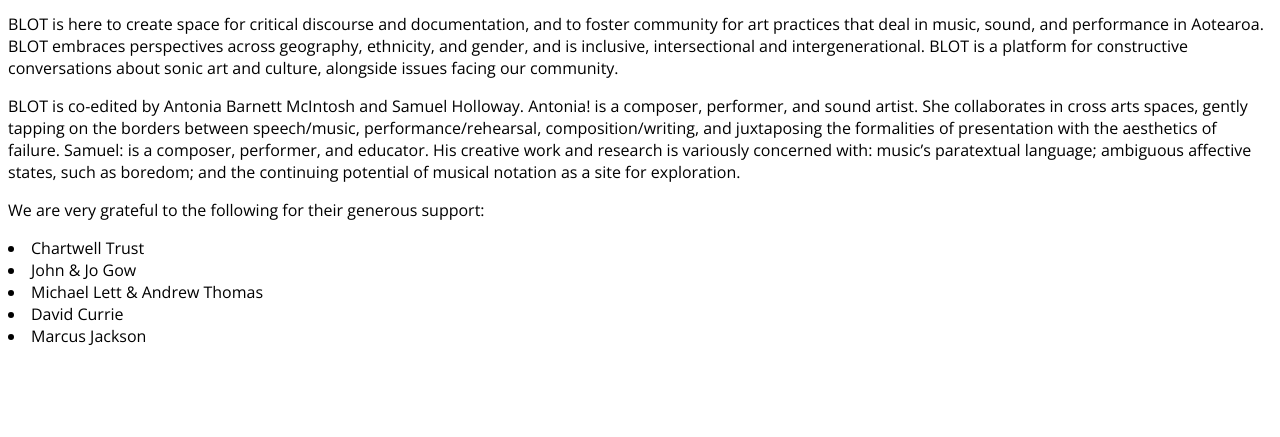
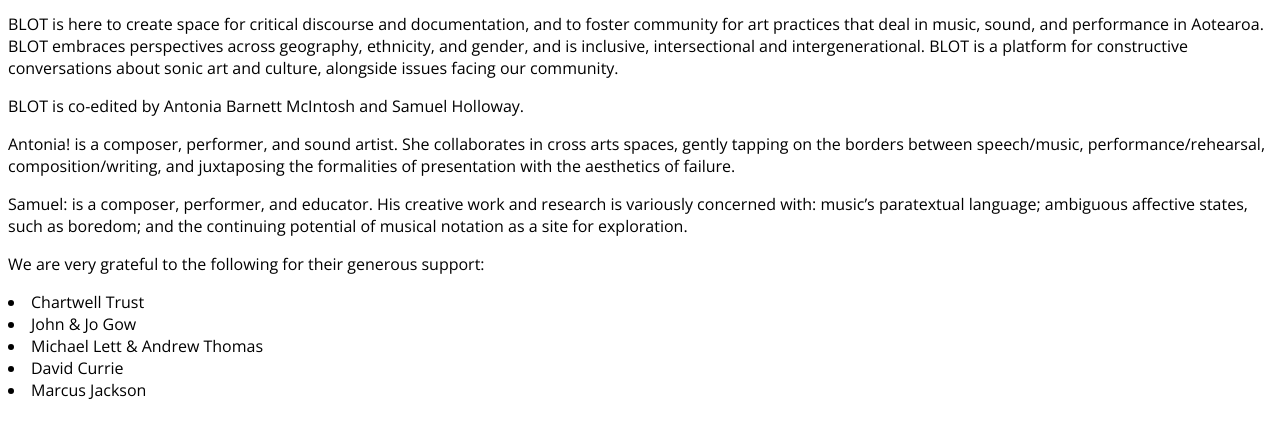
Before and after one commit to davidalexandercurrie/blot.online, a Gatsby site: page /about in a window 1280 px wide. Shown: the part 239-676 px from the top of the page. Built offline with nearby package versions, Linux system fonts and the light colour scheme; Gatsby itself is replaced by a stand-in of ours.

Commit message:
line breaks antonia sam

```diff
--- a/src/pages/about.js
+++ b/src/pages/about.js
@@ -26,14 +26,19 @@
         </p>
         <p className={pageP}>
           BLOT is co-edited by Antonia Barnett McIntosh and Samuel Holloway.
+        </p>
+        <p className={pageP}>
           Antonia! is a composer, performer, and sound artist. She collaborates
           in cross arts spaces, gently tapping on the borders between
           speech/music, performance/rehearsal, composition/writing, and
           juxtaposing the formalities of presentation with the aesthetics of
-          failure. Samuel: is a composer, performer, and educator. His creative
-          work and research is variously concerned with: music’s paratextual
-          language; ambiguous affective states, such as boredom; and the
-          continuing potential of musical notation as a site for exploration.
+          failure.
+        </p>
+        <p className={pageP}>
+          Samuel: is a composer, performer, and educator. His creative work and
+          research is variously concerned with: music’s paratextual language;
+          ambiguous affective states, such as boredom; and the continuing
+          potential of musical notation as a site for exploration.
         </p>
         <p className={pageP}>
           We are very grateful to the following for their generous support:
```
